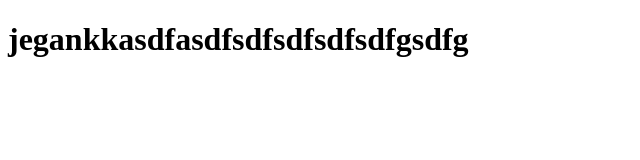
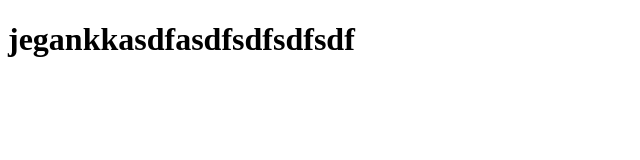
Before and after one commit to JegathesanL/Learn, a plain HTML site: page index.html in a window 1280 px wide. Shown: the whole page, without its empty margins (0-640 px from the left). Drawn offline with Linux system fonts and the light colour scheme.

Commit message:
Revert "come"
This reverts commit dc1b73d373b6e414d885901ebc057a19bcbd018f.

```diff
--- a/index.html
+++ b/index.html
@@ -4,6 +4,6 @@
     <title></title>
 </head>
 <body>
-<h1>jegankkasdfasdfsdfsdfsdfsdfgsdfg</h1>
+<h1>jegankkasdfasdfsdfsdfsdf</h1>
 </body>
 </html>
```
